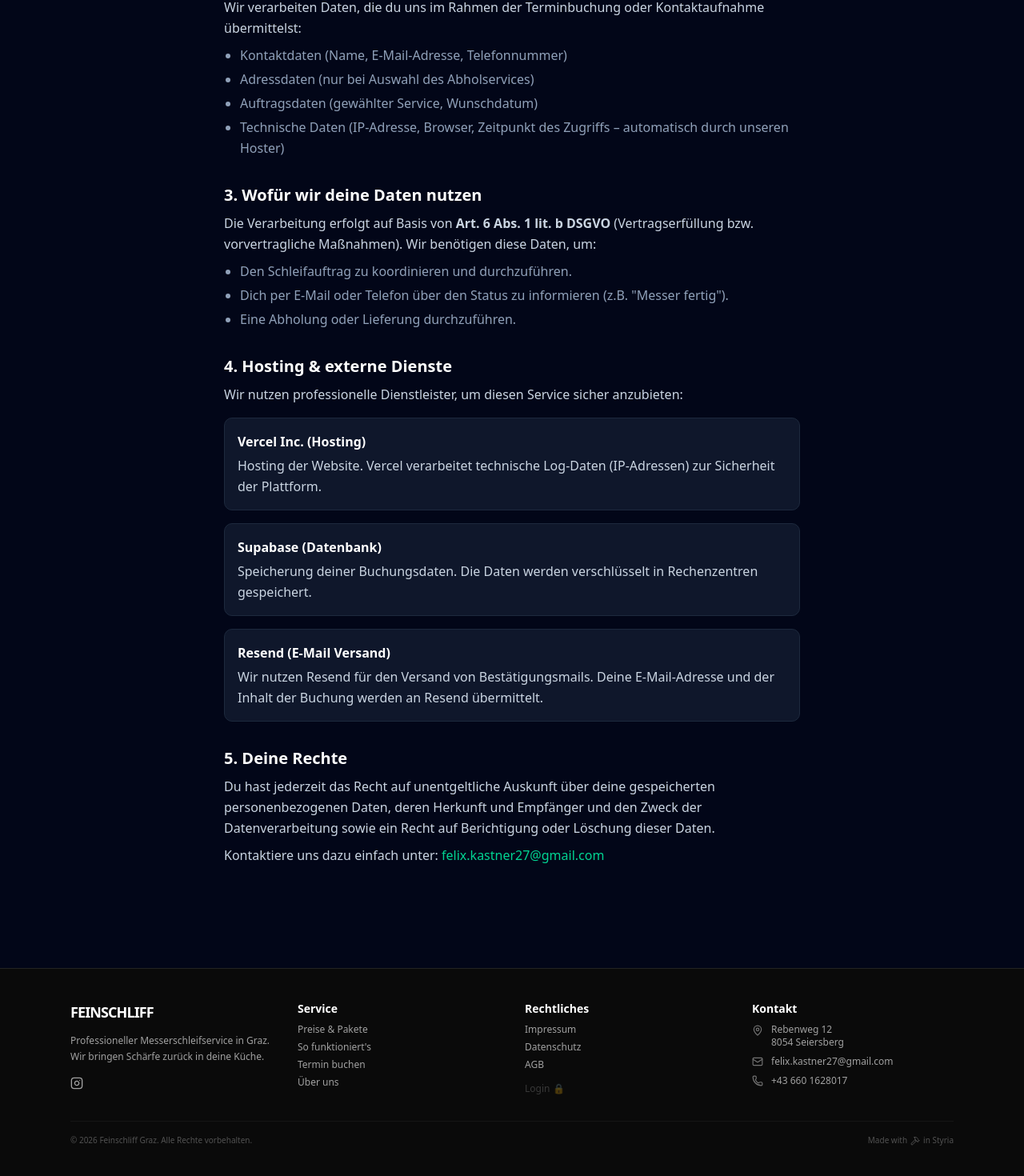
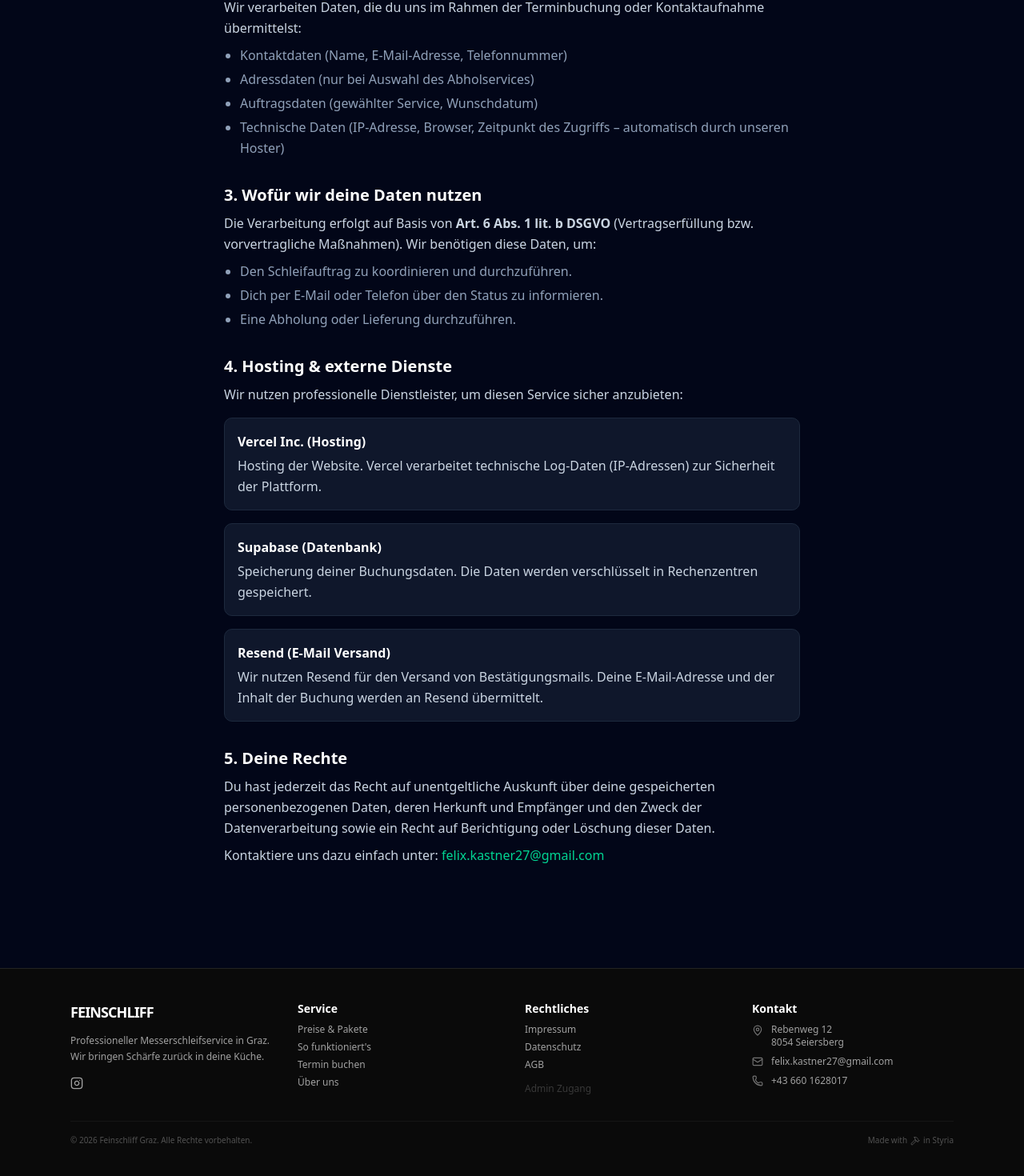
Before and after one commit to plexkas05/feinschliff-mirror, a Next.js app: page /datenschutz in a window 1280 px wide. Shown: the part 498-1968 px from the top of the page at 80% size. Built offline with nearby package versions, Linux system fonts and the light colour scheme.

Commit message:
agb + datenschutz

```diff
--- a/app/(home)/datenschutz/page.tsx
+++ b/app/(home)/datenschutz/page.tsx
@@ -47,7 +47,7 @@ export default function DatenschutzPage() {
             </p>
             <ul className="list-disc pl-5 mt-2 space-y-1 text-slate-400">
               <li>Den Schleifauftrag zu koordinieren und durchzuführen.</li>
-              <li>Dich per E-Mail oder Telefon über den Status zu informieren (z.B. "Messer fertig").</li>
+              <li>Dich per E-Mail oder Telefon über den Status zu informieren.</li>
               <li>Eine Abholung oder Lieferung durchzuführen.</li>
             </ul>
           </div>
--- a/app/components/footer.tsx
+++ b/app/components/footer.tsx
@@ -71,7 +71,7 @@ export function Footer() {
               </li>
               <li className="pt-2">
                 <Link href="/login" className="hover:text-white transition-colors opacity-30 hover:opacity-100 flex items-center gap-1">
-                  Login 🔒
+                  Admin Zugang
                 </Link>
               </li>
             </ul>
```
